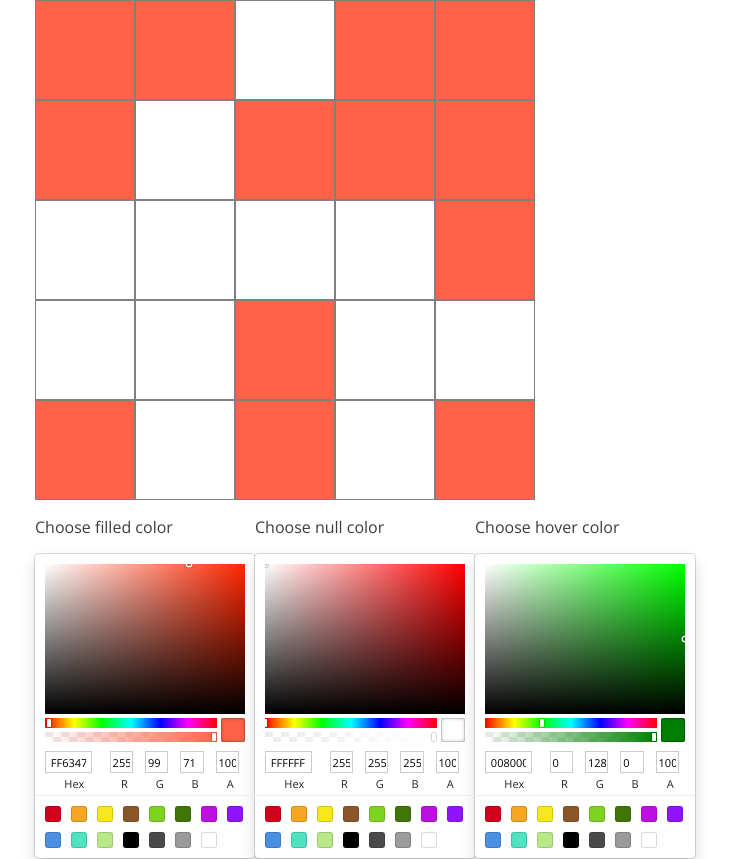
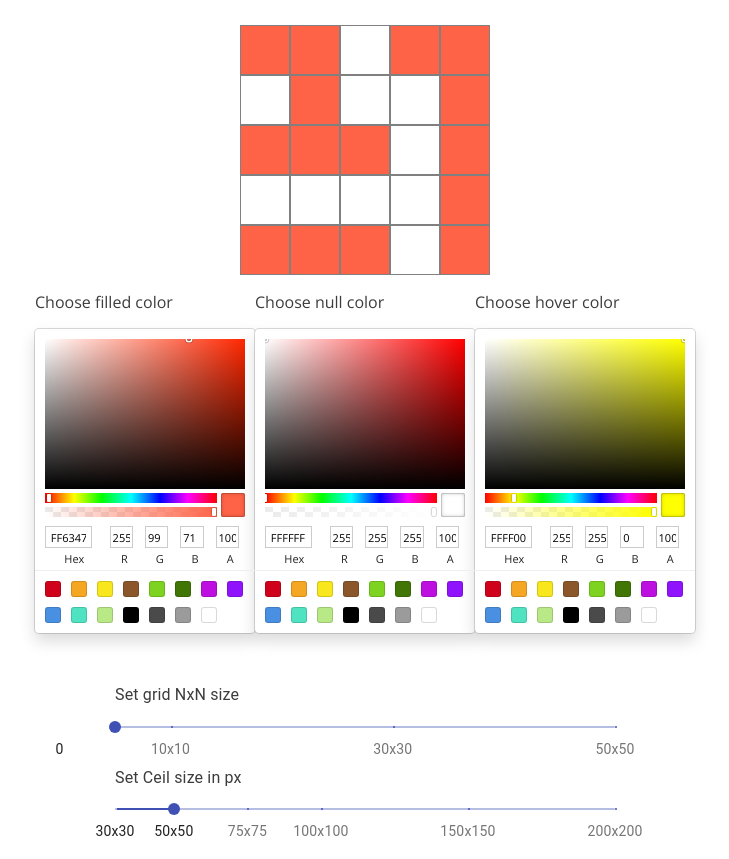
Before and after one commit to KaweckiBartek/grid-problem, a React (Create React App) app in the folder grid-problem/: page / in a window 1280 px wide. Shown: the top 859 px of the page, without its empty margins (275-1004 px from the left). Built offline with nearby package versions, Linux system fonts and the light colour scheme.

Commit message:
hover works

```diff
--- a/grid-problem/src/components/grid/Ceil.tsx
+++ b/grid-problem/src/components/grid/Ceil.tsx
@@ -1,27 +1,33 @@
-import React, { useEffect, useRef, useState } from 'react'
+import React, { useEffect, useRef, useState, useMemo } from 'react'
 import { useOnClickOutside } from '../../hooks'
 import { ICeil } from '../../types'
 
 
 
-const Ceil = ({grid ,pozX, pozY, size, cols, hoverColor, nullColor, filledColor, setActiveX, setActiveY, setHoverOn }: ICeil) => {
+const Ceil = ({grid ,pozX, pozY, size, value, hoverColor, nullColor, filledColor, setPosition }: ICeil) => {
   const [ count, setCount ] = useState(0)
   const [ show, setShow ] = useState(false)
   const refi = useRef(null)
   const [ backgroundColor, setBackGroundColor ] = useState('')
-  // const [columns, setColumns] = useState(cols)
+  // const [columns, setColumns] = useState(value)
 
-  useEffect(() => {
-    if (cols === 1) {
+
+  const changeBg = (value :number, filledColor: string, nullColor: string, hoverColor: string) => {
+    if (value === 1) {
       setBackGroundColor(filledColor)
-    } else if (cols === 0) {
+    } else if (value === 0) {
       setBackGroundColor(nullColor)
     }
-    else if (cols === 2) {
+    else if (value === 2) {
       setBackGroundColor(hoverColor)
     }
+  }
 
-  },[filledColor, nullColor, hoverColor, cols ,grid] )
+  useMemo(() => changeBg(value, filledColor, nullColor, hoverColor), [value, filledColor, nullColor, hoverColor])
+
+  // useEffect(() => {
+
+  // },[filledColor, nullColor, hoverColor, value ,grid] )
 
   const countFields = (pozX: number, pozY: number, grid: number[][]) => {
     let counter = 0;
@@ -36,7 +42,6 @@ const Ceil = ({grid ,pozX, pozY, size, cols, hoverColor, nullColor, filledColor,
       ) {
         counter += 1
         grid[ pozY ][ pozX ] = 3;
-        console.log(grid[ pozY ][ pozX ] = 3);
 
         visit(pozY + 1, pozX); // top
         visit(pozY, pozX + 1); // right
@@ -67,15 +72,8 @@ const Ceil = ({grid ,pozX, pozY, size, cols, hoverColor, nullColor, filledColor,
   useOnClickOutside(refi, handleClickOutside)
 
   const handleOnHover = () => {
-    setHoverOn(true)
-    setActiveX(pozX)
-    setActiveY(pozY)
+    setPosition(pozX,pozY)
   }
-
-  // const handleOnMouseLeave = () => {
-  //   // resetConectedFields(pozX, pozY, grid)
-  //   setHoverOn(false)
-  // }
 
   const style = {
     backgroundColor,
@@ -90,7 +88,7 @@ const Ceil = ({grid ,pozX, pozY, size, cols, hoverColor, nullColor, filledColor,
 
   // onMouseLeave={handleOnMouseLeave}
   return (
-    <div ref={refi}  className={`ceil-${pozX},${pozY}`}  {...{ style }}  onMouseEnter={handleOnHover} onMouseOver={handleOnHover} onClick={handleClick}>
+    <div ref={refi}  className={`ceil-${pozX},${pozY}`}  {...{ style }}  onMouseEnter={handleOnHover}  onMouseOver={handleOnHover} onClick={handleClick}>
       {show && count !== 0 && <h3>{count}</h3>}
     </div>
   )
--- a/grid-problem/src/components/grid/index.tsx
+++ b/grid-problem/src/components/grid/index.tsx
@@ -1,35 +1,39 @@
-import React, { useEffect, useState } from 'react'
+import React, { useEffect, useState, useMemo } from 'react'
 import Ceil from './Ceil'
 import GridSettings from './GridSettings'
 
 
 const Grid = () => {
-  const [ hoverColor, setHoverColor ] = useState("green")
+  const [ hoverColor, setHoverColor ] = useState("yellow")
   const [ filledColor, setFilledColor ] = useState("tomato")
   const [ nullColor, setNullColor ] = useState("white")
-  const [ size, setSize ] = useState(100)
-  const initialGrid = 5
-  const [ NxN, setNxN ] = useState(initialGrid)
+  const [ size, setSize ] = useState(50)
+  const [ NxN, setNxN ] = useState(5)
   const [ grid, setGrid ] = useState<number[][]>([])
-  const [ activeX, setActiveX ] = useState(0)
-  const [ activeY, setActiveY ] = useState(0)
-  const [hoverOn, setHoverOn] = useState(false)
-  // const [conectedFields, setConectedFields] = useState(0)
-  // const [ count, setCount ] = useState(0)
+  const [ initialGrid, setInitialGrid ] = useState<number[][]>([])
+  const [ activePosition, setActivePosition ] = useState({ x: 0, y: 0 })
 
+  const setPosition = (x: number, y: number) => {
+    setActivePosition({ x, y })
+  }
 
-  useEffect(() => {
+  const generateGrid = (NxN: number) => {
     let array = [] as any;
     for (let i = 0; i < NxN; i++) {
       array[ i ] = []
-      for (let j = 0; j < grid.length; j++) {
+      for (let j = 0; j < NxN; j++) {
         array[ i ][ j ] = Math.round(Math.random())
       }
     }
     setGrid(array)
-  }, [ NxN, grid.length ])
+    setInitialGrid(array)
+  }
 
-  const hoverConectedFields = (pozX: number, pozY: number, grid: number[][]) => {
+  useEffect(() => {
+    generateGrid(NxN)
+  }, [ NxN ])
+
+  const hoverConectedFields = (pozX: number, pozY: number, grid: number[][], initialGrid: number[][]) => {
     const visit = (pozY: number, pozX: number) => {
       if (
         pozY >= 0 &&
@@ -50,45 +54,59 @@ const Grid = () => {
     if (grid[ pozY ][ pozX ] === 1) {
       visit(pozY, pozX);
     }
+    // const reset = (pozY: number, pozX: number) => {
+    //   if (
+    //     pozY >= 0 &&
+    //     pozX >= 0 &&
+    //     pozY < grid.length &&
+    //     pozX < grid[ pozY ].length &&
+    //     (grid[ pozY ][ pozX ] === 0)
+    //   ) {
+
+    //     setGrid(initialGrid)
+    //   }
+    //   return setGrid(initialGrid)
+    // };
+
+
+    // if (grid[ pozY ][ pozX ] === 0) {
+    //   reset(pozY, pozX);
+    // }
+
   }
 
-  const resetConectedFields = (pozX: number, pozY: number, grid: number[][]) => {
-    const visit = (pozY: number, pozX: number) => {
-      if (
-        pozY >= 0 &&
-        pozX >= 0 &&
-        pozY < grid.length &&
-        pozX < grid[ pozY ].length &&
-        (grid[ pozY ][ pozX ] === 0 )
-      ) {
-        grid[ pozY ][ pozX ] = 1;
-        // setBackGroundColor(filledColor)
-        visit(pozY + 1, pozX); // top
-        visit(pozY, pozX + 1); // right
-        visit(pozY - 1, pozX); // bottom
-        visit(pozY, pozX - 1); // left
-      }
-    };
+  // else if (grid[ pozY ][ pozX ] === 0) {
+  //   setGrid(initialGrid)
 
-    if (grid[ pozY ][ pozX ] === 2 || grid[ pozY ][ pozX ] === 3) {
-      visit(pozY, pozX);
-    }
-  }
+  // }
 
-
-  console.log(activeX, activeY);
+  // const resetGrid = (pozX: number, pozY: number, grid: number[][]) => {
+  //   if (
+  //     pozY >= 0 &&
+  //     pozX >= 0 &&
+  //     pozY < grid.length &&
+  //     pozX < grid[ pozY ].length &&
+  //     (grid[ pozY ][ pozX ] === 0)
+  //   ) {
+  //     setGrid(initialGrid)
+  //   }
+  // };
 
 
   useEffect(() => {
-   activeY && activeY && hoverConectedFields(activeX, activeY, grid)
-  }, [ activeY, activeX, grid, hoverOn ])
 
+    activePosition.x && activePosition.y && hoverConectedFields(activePosition.x, activePosition.y, grid, initialGrid);
+
+
+  }, [ activePosition, grid, initialGrid ])
+
+  // activePosition.x && activePosition.y && resetGrid(activePosition.x, activePosition.y, grid)
   // useEffect(() => {
   //   activeY && activeY && resetConectedFields(activeX, activeY, grid)
   //  },[activeY, activeX, grid, hoverOn])
 
- console.log(grid);
 
+  console.log(grid);
 
   return (
     <div className="grid"
@@ -97,9 +115,9 @@ const Grid = () => {
         {grid.map((rows, pozY) => {
           return (
             <div key={pozY} className="row">
-              {rows.map((cols, pozX) => {
+              {rows.map((value, pozX) => {
                 return (
-                  <Ceil {...{ grid ,pozX, pozY, size, key: pozX, cols, hoverColor, nullColor, filledColor, setActiveX, setActiveY, setHoverOn }} />
+                  <Ceil key={`${pozX}${pozY}`} {...{ grid, pozX, pozY, size, value, hoverColor, nullColor, filledColor, setPosition }} />
                 )
               })}
             </div>
--- a/grid-problem/src/styles/themes/components/grid.scss
+++ b/grid-problem/src/styles/themes/components/grid.scss
@@ -1,6 +1,8 @@
 .grid{
   display: flex;
   flex-direction: column;
+  align-items: center;
+  justify-content: center;
   .row{
     display: flex;
   }
--- a/grid-problem/src/types/index.tsx
+++ b/grid-problem/src/types/index.tsx
@@ -9,11 +9,9 @@ export interface ICeil {
   filledColor: string,
   size: number,
   grid: number[][],
-  cols: number,
+  value: number,
   // count: number,
-  setHoverOn: (arg: boolean) => void,
-  setActiveX: (arg: number) => void,
-  setActiveY: (arg: number) => void,
+  setPosition: any,
 }
 
 export interface IGridSettings {
```
Also changed, not shown: 1 other file (tests, documents, lock files or other folders).
